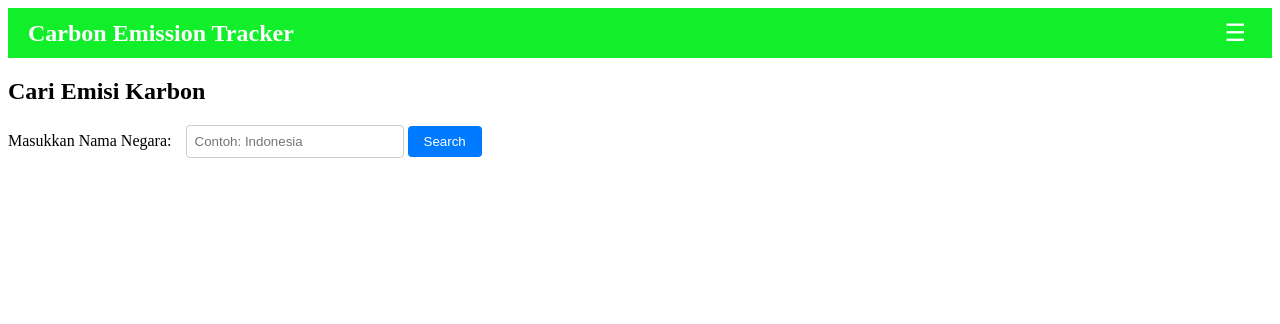
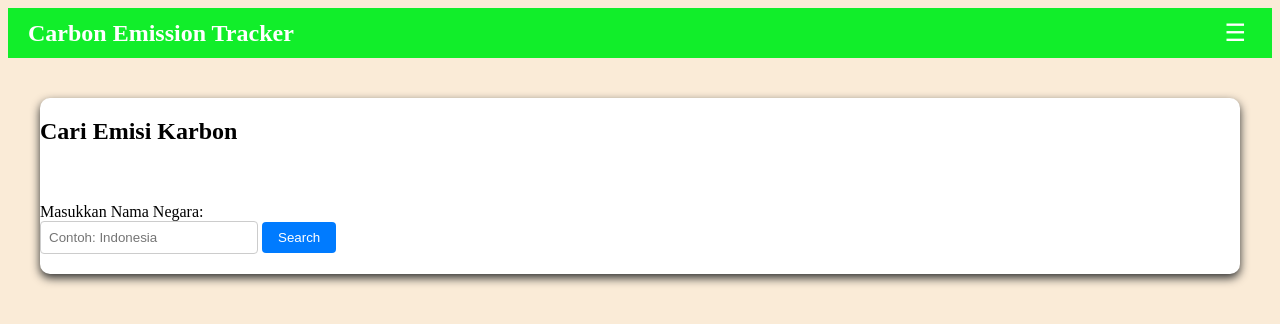
Before and after one commit to Khairul-S/Bismilah-Fismod, a Flask app: page / in a window 1280 px wide. Shown: the top 324 px of the page. Run offline with Flask 3, Linux system fonts and the light colour scheme.

Commit message:
perbaikan css part 1

```diff
--- a/static/css/style.css
+++ b/static/css/style.css
@@ -1,3 +1,17 @@
+html{
+    background-color: antiquewhite;
+}
+
+main {
+    display: flex;
+    width: 100%;
+    max-width: 1200px;
+    margin: 40px auto;
+    box-shadow: 0px 4px 10px rgb(47, 48, 48);
+    background-color: #ffffff;
+    border-radius: 10px;
+}
+
 header {
     display: flex;
     justify-content: space-between;
@@ -10,6 +24,10 @@ header {
 header h1 {
     margin: 0;
     font-size: 24px;
+}
+
+header h2 {
+    align-items: center;
 }
 
 .menu {
--- a/templates/index.html
+++ b/templates/index.html
@@ -19,13 +19,18 @@
         </div>
     </header>
     <main>
+        <div>
         <h2>Cari Emisi Karbon</h2>
+        <br>
         <form method="POST" action="/search">
+            <div>
             <label for="country">Masukkan Nama Negara:</label>
+            <br>
             <input type="text" id="country" name="country" required maxlength="100" placeholder="Contoh: Indonesia">
             <button type="submit">Search</button>
+            </div>
         </form>
-        <br>
+        </div>
         {% if result %}
             <h2>Jumlah Emisi Negara {{ country }} untuk 5 Tahun Terakhir</h2>
             <table>
@@ -45,8 +50,7 @@
                 </tbody>
             </table>
             <br>
-            <a href="/plot/{{ country }}" style="text-decoration: none; color: blue;">Lihat Grafik Emisi untuk {{ country }}</a>
-
+            <a href="/plot/{{ country }}" style="text-decoration: none; color: blue;">Lihat Grafik Emisi untuk Negara {{ country }}</a>
         {% elif result is not none %}
             <p>{{ result }}</p>
         {% else %}
```
